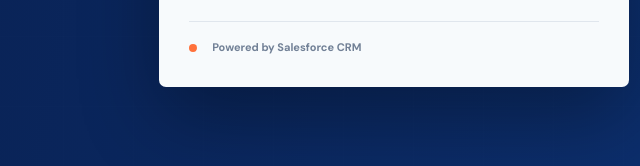
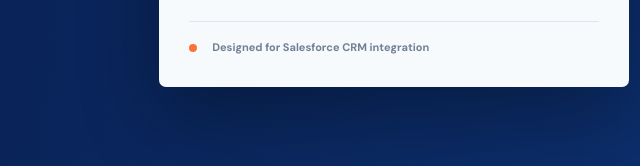
Before and after one commit to kabelogopane/Mfanageza-Trading-Projects-CRM-Solution, a plain HTML site: page index.html in a window 1280 px wide. Shown: the part 635-801 px from the top of the page, 567-1207 px from the left. Drawn offline with Linux system fonts and the light colour scheme.

Commit message:
Clarify planned Salesforce CRM integration status

```diff
--- a/index.html
+++ b/index.html
@@ -22,7 +22,7 @@
   <main>
     <section id="home" class="hero"><div class="hero-grid container">
       <div class="hero-copy-wrap"><div class="eyebrow"><span class="pulse"></span> Skills • Technology • Opportunity</div><h1>Growing people.<br><span>Creating possibilities.</span></h1><p class="hero-copy">Discover IT and digital skills programmes, submit your application, and follow your journey from application to opportunity.</p><div class="hero-actions"><a class="button primary" data-salesforce-link href="#">Start your application <span>→</span></a><a class="button ghost" href="#programmes">Explore programmes</a></div><div class="hero-points"><span>✓ Simple online application</span><span>✓ Secure candidate portal</span><span>✓ Application reference</span></div></div>
-      <div class="hero-panel" aria-label="Candidate portal preview"><div class="panel-glow"></div><div class="portal-window"><div class="window-top"><span></span><span></span><span></span><b>Candidate Portal</b></div><div class="window-body"><div class="mini-label">YOUR JOURNEY</div><h2>Ready for your next step?</h2><div class="progress-track"><i></i></div><div class="journey-mini"><div class="mini-step active"><strong>01</strong><span>Apply</span></div><div class="mini-step"><strong>02</strong><span>Documents</span></div><div class="mini-step"><strong>03</strong><span>Review</span></div><div class="mini-step"><strong>04</strong><span>Decision</span></div></div><div class="portal-status"><span class="status-dot"></span><span>Powered by Salesforce CRM</span></div></div></div></div>
+      <div class="hero-panel" aria-label="Candidate portal preview"><div class="panel-glow"></div><div class="portal-window"><div class="window-top"><span></span><span></span><span></span><b>Candidate Portal</b></div><div class="window-body"><div class="mini-label">YOUR JOURNEY</div><h2>Ready for your next step?</h2><div class="progress-track"><i></i></div><div class="journey-mini"><div class="mini-step active"><strong>01</strong><span>Apply</span></div><div class="mini-step"><strong>02</strong><span>Documents</span></div><div class="mini-step"><strong>03</strong><span>Review</span></div><div class="mini-step"><strong>04</strong><span>Decision</span></div></div><div class="portal-status"><span class="status-dot"></span><span>Designed for Salesforce CRM integration</span></div></div></div></div>
     </div><div class="hero-grid-lines" aria-hidden="true"></div></section>
 
     <section class="quick-bar" aria-label="Portal highlights"><div class="container quick-grid"><div><strong>01</strong><span>Choose a programme</span></div><div><strong>02</strong><span>Complete your application</span></div><div><strong>03</strong><span>Upload required documents</span></div><div><strong>04</strong><span>Track your progress</span></div></div></section>
```
